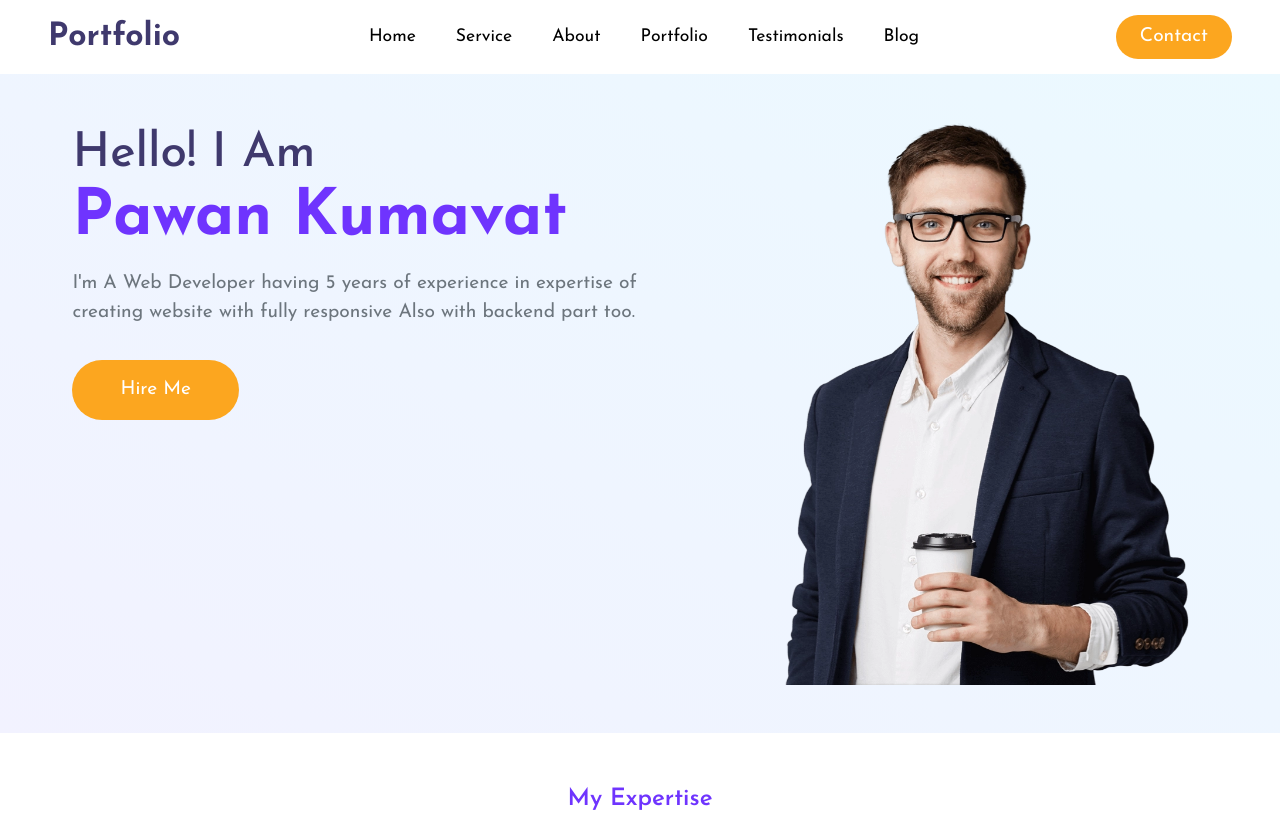
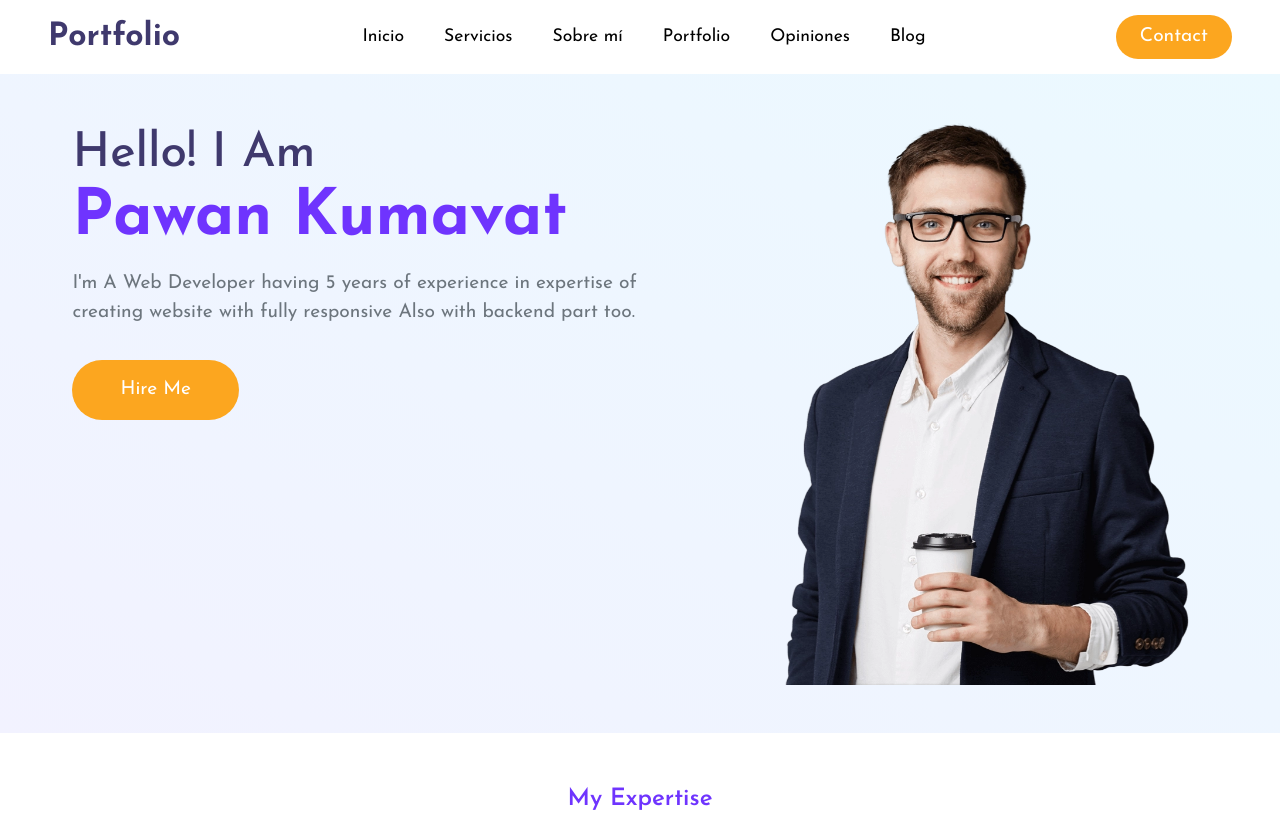
Before and after one commit to ALP300/portafolio_leonardo, a plain HTML site: page index.html in a window 1280 px wide. Shown: the top 814 px of the page. Drawn offline with nearby package versions, Linux system fonts and the light colour scheme.

Commit message:
Actualizar navbar

```diff
--- a/index.html
+++ b/index.html
@@ -62,19 +62,19 @@
         >
           <ul class="navbar-nav gap-4" style="font-size: 1.1rem">
             <li class="nav-item">
-              <a class="nav-link" aria-current="page" href="#">Home</a>
+              <a class="nav-link" aria-current="page" href="#">Inicio</a>
             </li>
             <li class="nav-item">
-              <a class="nav-link" href="#service">Service</a>
+              <a class="nav-link" href="#service">Servicios</a>
             </li>
             <li class="nav-item">
-              <a class="nav-link" href="#about">About</a>
+              <a class="nav-link" href="#about">Sobre mí</a>
             </li>
             <li class="nav-item">
               <a class="nav-link" href="#portfolio">Portfolio</a>
             </li>
             <li class="nav-item">
-              <a class="nav-link" href="#testimonial">Testimonials</a>
+              <a class="nav-link" href="#testimonial">Opiniones</a>
             </li>
             <li class="nav-item">
               <a class="nav-link" href="#blog">Blog</a>
```
